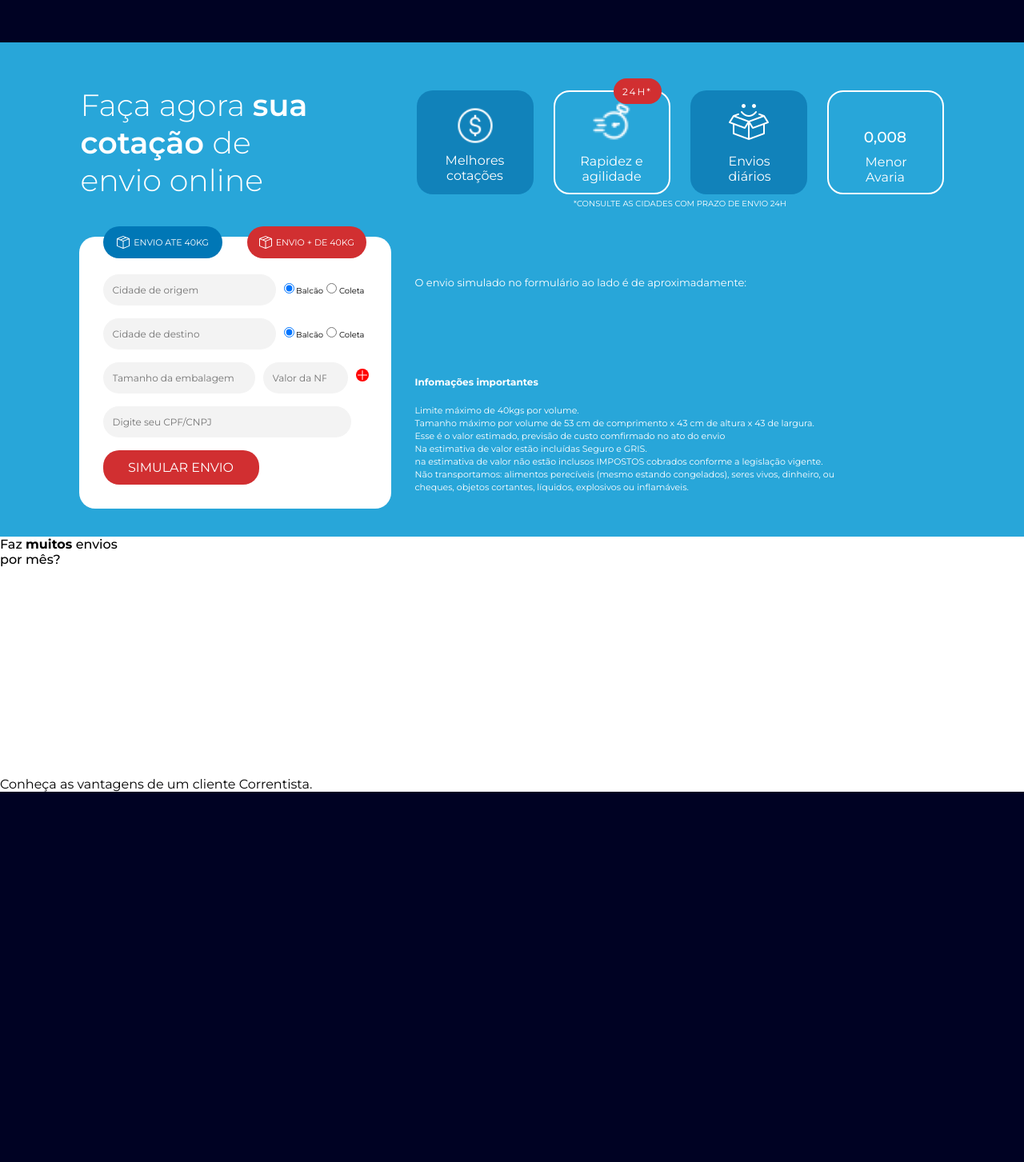
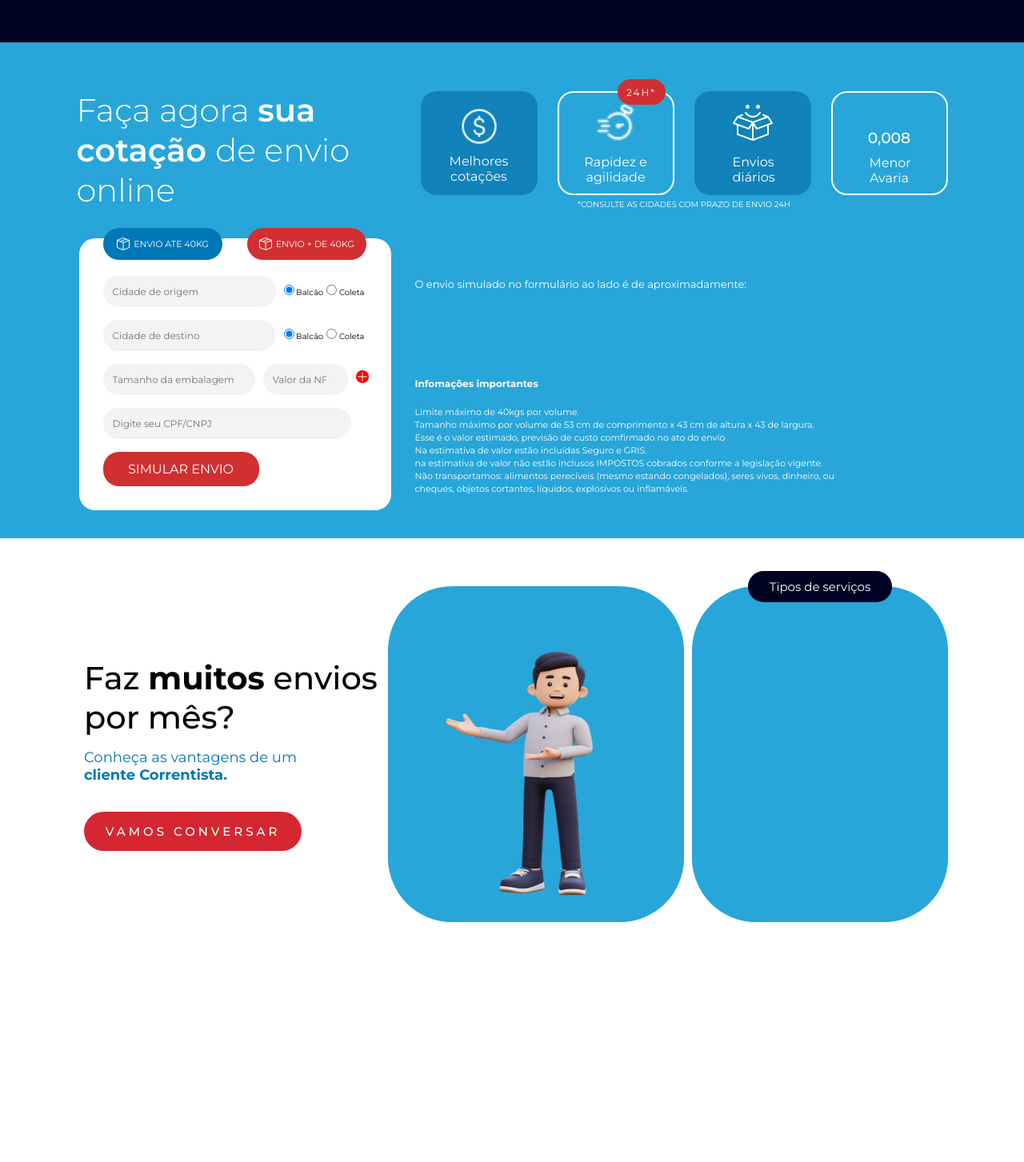
Before and after one commit to Guilhermedev9/Despacho_Rpd, a Flask app: page / in a window 1280 px wide. Shown: the part 647-2100 px from the top of the page at 80% size. Before the commit the page ends 1637 px from the top, so only its background shows below. Run offline with Flask 3, Linux system fonts and the light colour scheme.

Commit message:
terceiro layuot

```diff
--- a/templates/index.html
+++ b/templates/index.html
@@ -199,12 +199,37 @@
             </div>
         </div>
     </section>
-    <div id="tercera-section">
-        <p style="font-weight: 500;" id="title-terc-section">
-            Faz
-            <span style="font-weight: 700;">muitos</span> envios por mês?
-        </p>
-        <p>Conheça as vantagens de um cliente Correntista.</p>
+    <div id="terceira-section">
+            <div id="firts-conteiner-txts">
+                <p style="font-weight: 500;" id="title-terc-section">
+                    Faz
+                    <span style="font-weight: 700;">muitos</span> envios por mês?
+                </p>
+                <p style="font-weight: 400;" id="txt-terc-layout">Conheça as vantagens de um
+                    <span style="font-weight: 700; " >cliente Correntista.</p>
+                <div id="box-btn-terc">
+                    <button type="submit" id="btn-vms-conversar">
+                        VAMOS CONVERSAR
+                    </button>
+                </div>
+            </div>
+            <div id="div-second-and-terc">
+                <div id="second-ctn-img">
+                    <div id="box-img-ctn2">
+                        <img src="imgs/fundo-ctn2.webp" id="img-ctn2">
+                    </div>
+                </div>
+                <div id="all-box-ctn3">
+                    <div id="box-btn-ctn3">
+                        <button id="btn-ctn3">
+                            Tipos de serviços
+                        </button>
+                    </div>
+                    <div id="ctn3-itens">
+
+                    </div>
+                </div>
+            </div>
     </div>
 </body>
 </html>
--- a/templates/style.css
+++ b/templates/style.css
@@ -145,14 +145,14 @@ nav>div>ul>li>a:hover{
     align-items: center;
     justify-content: center;
     padding-top: 60px;
-    gap: 100px;
+    gap: 30px;
 }
 #txt-second-layout{
-    font-size: 38px;
+    font-size: 40px;
     font-weight: 300;
-    width: 320px;
+    width: 400px;
+    line-height: 50px;
     color: #fff;
-    margin-top: -18px;
 }
 
 
@@ -185,6 +185,7 @@ nav>div>ul>li>a:hover{
 
 #caixa-2{
     gap: 15px;
+    position: relative;
 }
 #caixa-3{
     gap: 15px;
@@ -192,7 +193,6 @@ nav>div>ul>li>a:hover{
 .caixas2-4{
     background-color: none;
     border: 2px solid #fff;
-    position: relative;
 }
 #caixa-4{
    display: flex;
@@ -359,8 +359,77 @@ input[type="text"], input[type="number"] {
     display: flex;
     align-items: center;
     justify-content: center;
+    padding-top: 60px;
+    padding-bottom: 300px ;
+}
+
+#firts-conteiner-txts{
+display: flex;
+flex-direction: column;
+gap: 15px;
+padding-left: 10px;
 }
 #title-terc-section{
-    width: 170px;
-    height: 300px;
+    width: 380px;
+    font-size: 40px;
 }
+#txt-terc-layout{
+    width: 290px;
+    color: #0077b6;
+    font-size: 18px;
+}
+#box-btn-terc{
+    padding-top: 20px;
+}
+#btn-vms-conversar{
+    background-color: #d42731;
+    width: 272px;
+    height: 49px;
+    border-radius: 39px;
+    font-weight: 500;
+    font-size: 15px;
+    LETTER-SPACING: 4PX;
+    border: none;
+    color: #fff;
+}
+#second-ctn-img{
+    background-color: #28a6d9;
+    border-radius: 80px;
+    height: 420px;
+    width: 370px;
+}
+
+#img-ctn2{
+    width: 400px;
+    height: 400px;
+    padding: 60px 0px 0px 0px;
+}
+#div-second-and-terc{
+    display: flex;
+    gap: 10px;
+}
+#ctn3-itens{
+    background-color: #28a6d9;
+    border-radius: 80px;
+    height: 420px;
+    width: 320px;
+}
+#all-box-ctn3{
+    position: relative;
+}
+#btn-ctn3{
+background-color:#000223;
+border: none;
+color: #fff;
+padding: 10px;
+border-radius: 20px;
+font-size: 15px;
+width: 180px;
+position: absolute;
+
+}
+#box-btn-ctn3{
+    display: flex;
+    justify-content: center;
+    align-items: center;
+}
```
Also changed, not shown: templates/imgs/fundo-ctn2.webp (added).
